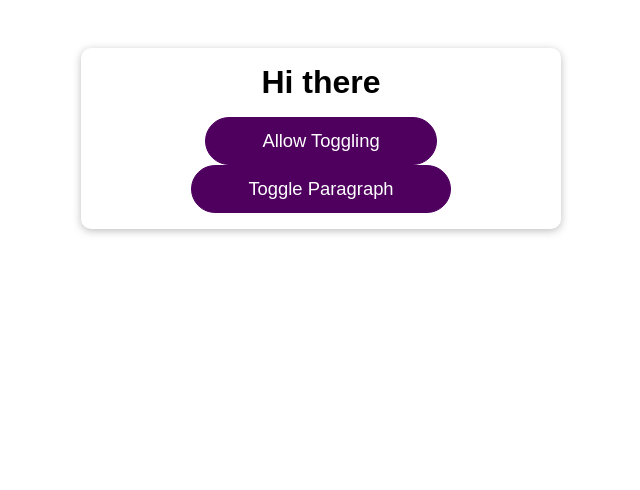
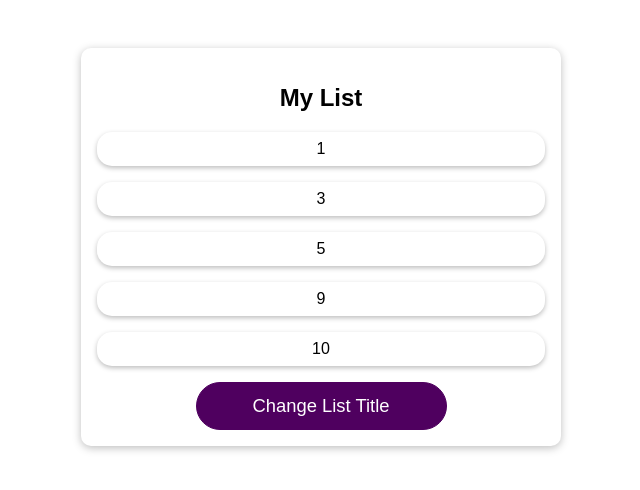
Before and after one commit to ashrafstakala/react-optimization, a React (Create React App) app: page / in a window 1280 px wide. Shown: the top 490 px of the page, without its empty margins (319-959 px from the left). Built offline with nearby package versions, Linux system fonts and the light colour scheme.

Commit message:
added usememo hook

```diff
--- a/src/App.js
+++ b/src/App.js
@@ -1,31 +1,22 @@
-import React, { useState, useCallback } from 'react';
-import Button from './components/UI/Button/Button';
-import DemoOutput from './components/Demo/DemoOutput';
+import React, { useState, useCallback, useMemo } from 'react';
 
 import './App.css';
+import DemoList from './components/Demo/DemoList';
+import Button from './components/UI/Button/Button';
 
 function App() {
-  const [showParagraph, setShowParagraph] = useState(false);
-  const [allowToggle, setAllowToggle] = useState(false);
+  const [listTitle, setListTitle] = useState('My List');
 
-  console.log('APP RUNNING');
+  const changeTitleHandler = useCallback(() => {
+    setListTitle('New Title');
+  }, []);
 
-  const toggleParagraphHandler = useCallback(() => {
-    if (allowToggle) {
-      setShowParagraph((prevShowParagraph) => !prevShowParagraph);
-    }
-  }, [allowToggle]);
-
-  const allowToggleHandler = () => {
-    setAllowToggle(true);
-  };
+  const listItems = useMemo(() => [5, 3, 1, 10, 9], []);
 
   return (
     <div className="app">
-      <h1>Hi there</h1>
-      <DemoOutput show={showParagraph} />
-      <Button onClick={allowToggleHandler}>Allow Toggling</Button>
-      <Button onClick={toggleParagraphHandler}>Toggle Paragraph</Button>
+      <DemoList title={listTitle} items={listItems} />
+      <Button onClick={changeTitleHandler}>Change List Title</Button>
     </div>
   );
 }
--- /dev/null
+++ b/src/components/Demo/DemoList.js
@@ -0,0 +1,26 @@
+import React, { useMemo } from 'react';
+
+import classes from './DemoList.module.css';
+
+const DemoList = (props) => {
+  const { items } = props;
+
+  const sortedList = useMemo(() => {
+    console.log('Items sorted');
+    return items.sort((a, b) => a - b);
+  }, [items]);
+  console.log('DemoList RUNNING');
+
+  return (
+    <div className={classes.list}>
+      <h2>{props.title}</h2>
+      <ul>
+        {sortedList.map((item) => (
+          <li key={item}>{item}</li>
+        ))}
+      </ul>
+    </div>
+  );
+};
+
+export default React.memo(DemoList);
--- /dev/null
+++ b/src/components/Demo/DemoList.module.css
@@ -0,0 +1,12 @@
+.list ul {
+  list-style: none;
+  margin: 0;
+  padding: 0;
+}
+
+.list li {
+  margin: 1rem 0;
+  padding: 0.5rem;
+  box-shadow: 0 2px 5px rgba(0, 0, 0, 0.26);
+  border-radius: 15px;
+}
```
